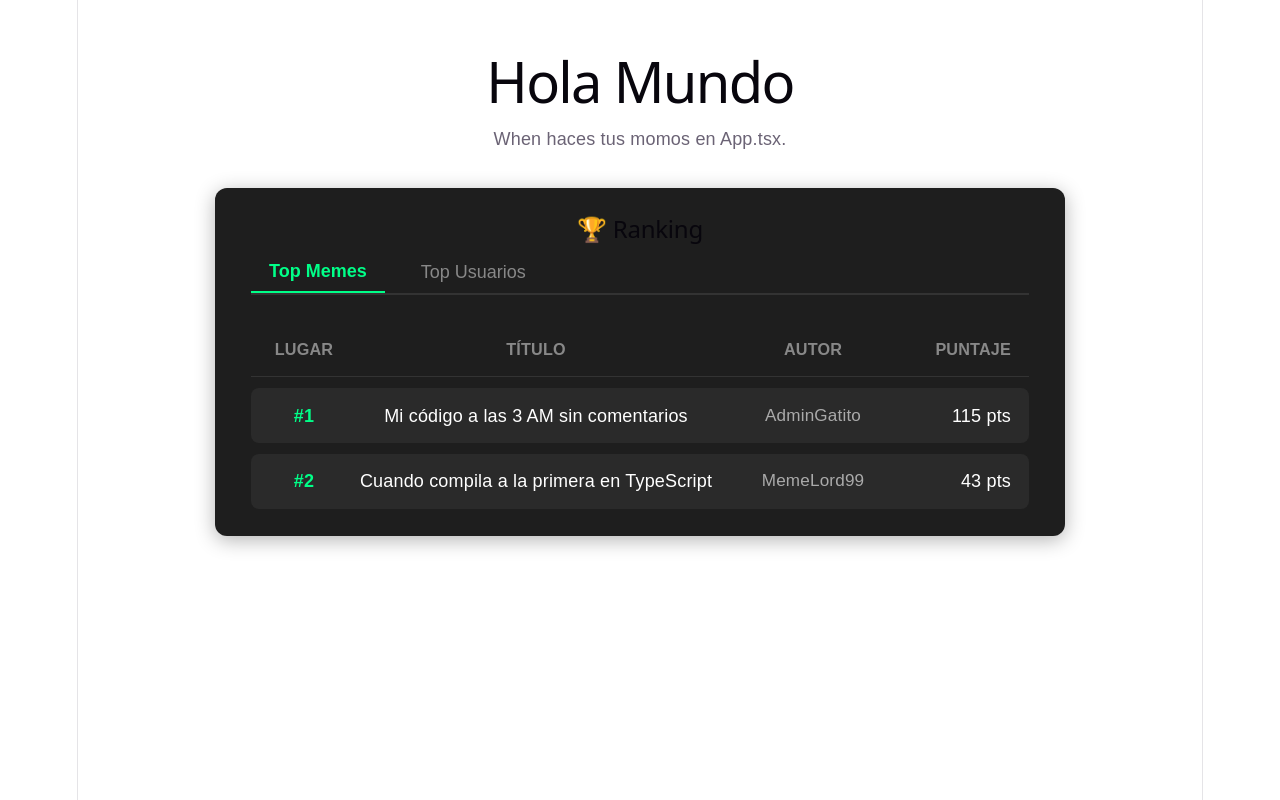
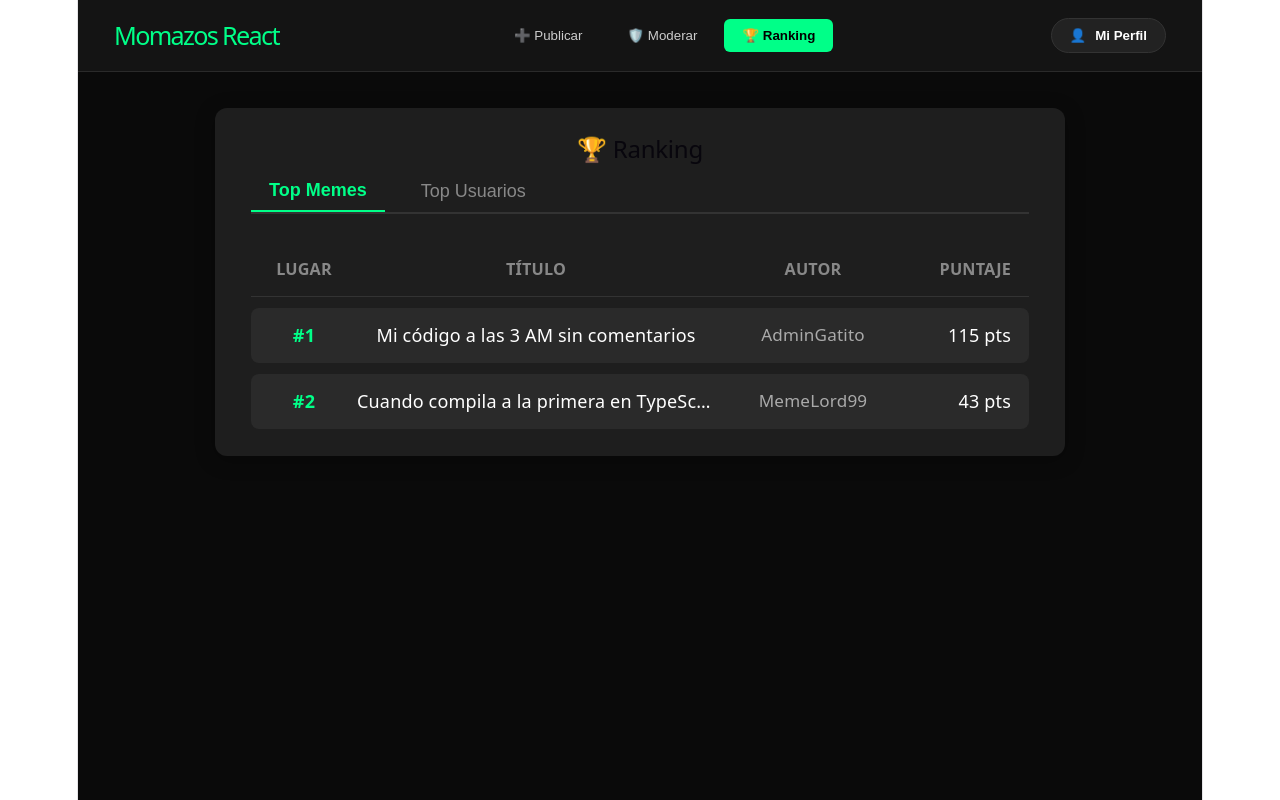
Before and after one commit to erreenato/momazos-react, a React (Vite) app in the folder frontend/: page / in a window 1280 px wide. Built offline with nearby package versions, Linux system fonts and the light colour scheme.

Commit message:
navbar e implemntacion

```diff
--- a/frontend/src/App.tsx
+++ b/frontend/src/App.tsx
@@ -1,14 +1,38 @@
-import './App.css'
-import { RankingView } from './views/RankingView'
+import { useState } from 'react';
+import { Navbar } from './components/Navbar';
+import { RankingView } from './views/RankingView';
+import './App.css';
 
 function App() {
+  const [currentTab, setCurrentTab] = useState<string>('ranking');
+
   return (
-    <div style={{ padding: '2rem', fontFamily: 'sans-serif' }}>
-      <h1>Hola Mundo</h1>
-      <p>When haces tus momos en App.tsx.</p>
-      <RankingView />
+    <div style={{ backgroundColor: '#0a0a0a', minHeight: '100vh', color: '#fff' }}>
+      <Navbar activeTab={currentTab} setActiveTab={setCurrentTab} />
+
+      <main style={{ padding: '0 1rem' }}>
+        {currentTab === 'inicio' && (
+          <div style={{ textAlign: 'center', padding: '3rem' }}>
+            <h2>🏠 Vista de Inicio</h2>
+          </div>
+        )}
+
+        {currentTab === 'publicar' && (
+          <div style={{ textAlign: 'center', padding: '3rem' }}>
+            <h2>➕ Vista Subir Meme</h2>
+          </div>
+        )}
+
+        {currentTab === 'moderar' && (
+          <div style={{ textAlign: 'center', padding: '3rem' }}>
+            <h2>🛡️ Vista Moderación</h2>
+          </div>
+        )}
+
+        {currentTab === 'ranking' && <RankingView />}
+      </main>
     </div>
-  )
+  );
 }
 
-export default App
+export default App;
--- /dev/null
+++ b/frontend/src/components/Navbar.tsx
@@ -0,0 +1,80 @@
+interface NavbarProps {
+  activeTab: string;
+  setActiveTab: (tab: string) => void;
+}
+
+export function Navbar({ activeTab, setActiveTab }: NavbarProps) {
+  const navItems = [
+    { id: 'publicar', label: '➕ Publicar' },
+    { id: 'moderar', label: '🛡️ Moderar' },
+    { id: 'ranking', label: '🏆 Ranking' },
+  ];
+
+  return (
+    <nav style={{
+      display: 'flex',
+      justifyContent: 'space-between',
+      alignItems: 'center',
+      padding: '1rem 2rem',
+      backgroundColor: '#141414',
+      borderBottom: '1px solid #2a2a2a',
+      marginBottom: '2rem'
+    }}>
+      {/* Click en el logo lleva al inicio */}
+      <h1
+        onClick={() => setActiveTab('inicio')}
+        style={{
+          margin: 0,
+          fontSize: '1.4rem',
+          color: '#00ff88',
+          cursor: 'pointer',
+          userSelect: 'none'
+        }}
+      >
+        Momazos React
+      </h1>
+
+      {/* Links centrales de navegación */}
+      <div style={{ display: 'flex', gap: '0.5rem' }}>
+        {navItems.map((item) => (
+          <button
+            key={item.id}
+            onClick={() => setActiveTab(item.id)}
+            style={{
+              backgroundColor: activeTab === item.id ? '#00ff88' : 'transparent',
+              color: activeTab === item.id ? '#000' : '#ccc',
+              border: 'none',
+              padding: '0.5rem 1rem',
+              borderRadius: '6px',
+              fontWeight: activeTab === item.id ? 'bold' : 'normal',
+              cursor: 'pointer',
+              transition: 'all 0.2s ease'
+            }}
+          >
+            {item.label}
+          </button>
+        ))}
+      </div>
+
+      {/* Botón superior derecho de Perfil */}
+      <button
+        onClick={() => setActiveTab('perfil')}
+        style={{
+          backgroundColor: activeTab === 'perfil' ? '#00ff88' : '#222',
+          color: activeTab === 'perfil' ? '#000' : '#fff',
+          border: '1px solid #333',
+          padding: '0.5rem 1rem',
+          borderRadius: '20px',
+          fontWeight: 'bold',
+          cursor: 'pointer',
+          transition: 'all 0.2s ease',
+          display: 'flex',
+          alignItems: 'center',
+          gap: '0.5rem'
+        }}
+      >
+        <span>👤</span> Mi Perfil
+      </button>
+    </nav>
+  );
+}
```
